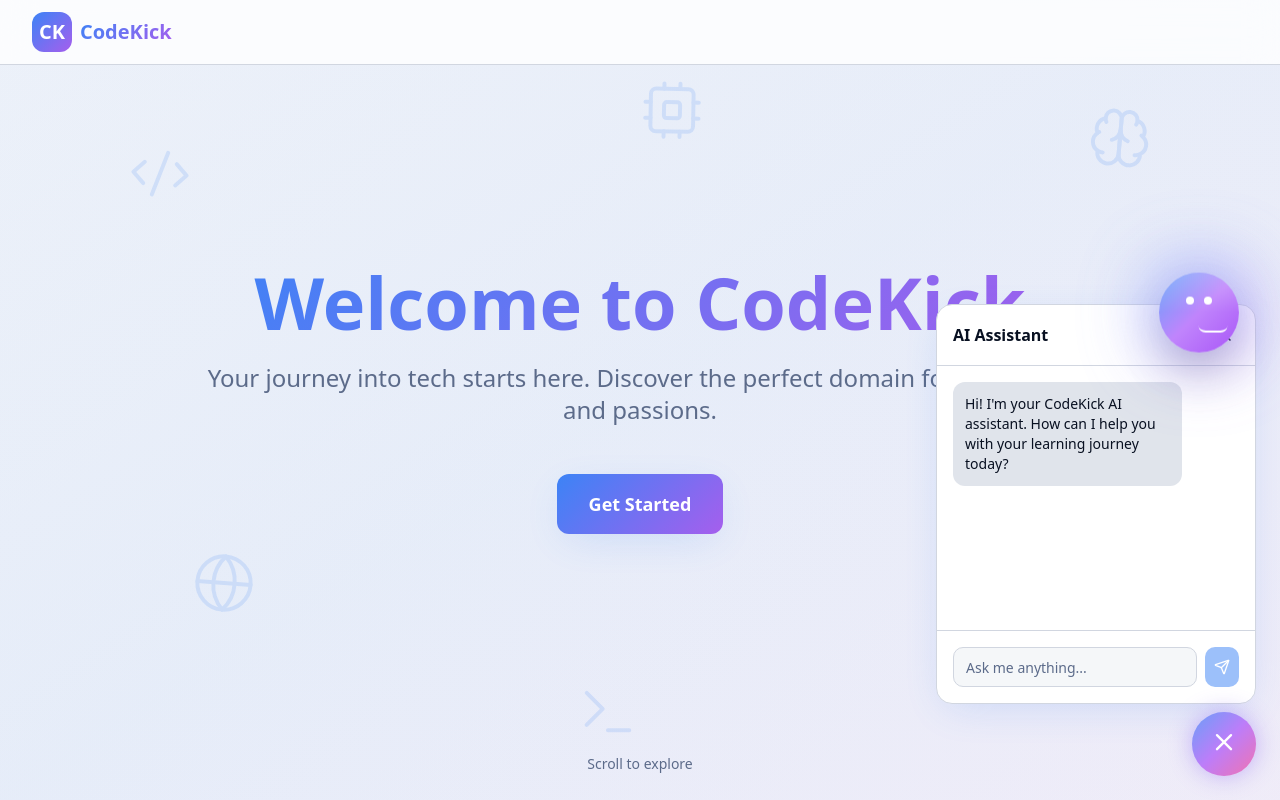
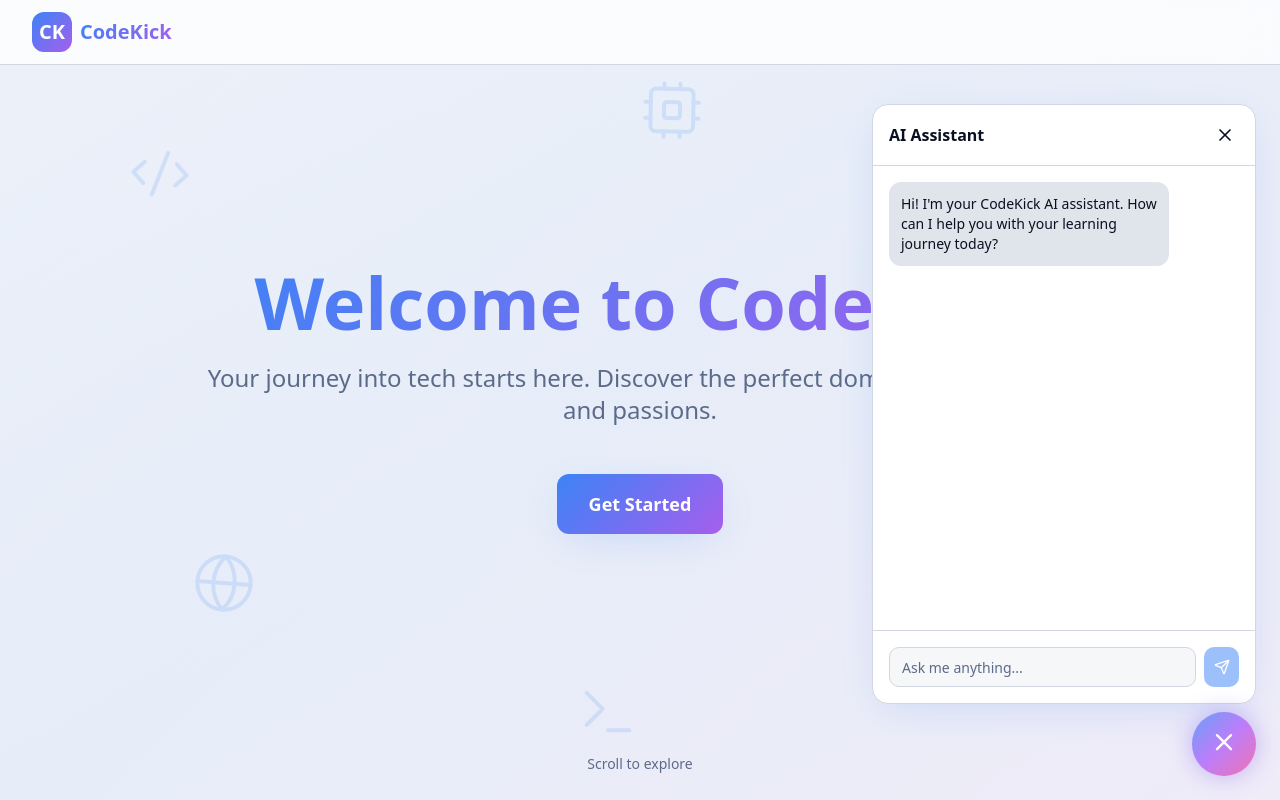
Before and after one commit to Failureguy94/codekick, a React (Vite) app: page / in a window 1280 px wide. Both pictures are taken after a click on the button 1224 px from the left and 744 px from the top of the page. Built offline with nearby package versions, Linux system fonts and the light colour scheme; the HTML template or start-up script is replaced by a standard one.

Commit message:
Reverted to commit 1c725e95ba35c95384ef723a49ec3550ebb28c6e

```diff
--- a/src/components/AIChatbot.tsx
+++ b/src/components/AIChatbot.tsx
@@ -65,101 +65,9 @@ export const AIChatbot = () => {
             animate={{ opacity: 1, y: 0, scale: 1 }}
             exit={{ opacity: 0, y: 20, scale: 0.95 }}
             transition={{ duration: 0.2 }}
-            className="fixed bottom-24 right-6 w-80 h-[400px] bg-card rounded-2xl shadow-elegant border border-border flex flex-col z-50 overflow-visible"
-            style={{ perspective: '1000px' }}
+            className="fixed bottom-24 right-6 w-96 h-[600px] bg-card rounded-2xl shadow-elegant border border-border flex flex-col z-50"
           >
-            {/* 3D Floating Avatar */}
-            <motion.div
-              className="absolute -top-8 right-4 z-20"
-              animate={{
-                y: [0, -12, 0],
-                rotateY: [0, 15, 0, -15, 0],
-                rotateX: [0, 8, 0, -8, 0],
-              }}
-              transition={{
-                y: { duration: 3, repeat: Infinity, ease: "easeInOut" },
-                rotateY: { duration: 6, repeat: Infinity, ease: "easeInOut" },
-                rotateX: { duration: 6, repeat: Infinity, ease: "easeInOut" },
-              }}
-              whileHover={{ scale: 1.15, rotateZ: 5 }}
-              style={{ transformStyle: 'preserve-3d' }}
-            >
-              {/* Main Avatar Sphere */}
-              <div className="relative w-20 h-20">
-                {/* Enhanced multi-layer glow effect */}
-                <motion.div
-                  className="absolute inset-0 rounded-full bg-gradient-to-br from-blue-400 to-purple-500 blur-2xl opacity-70"
-                  animate={{
-                    scale: [1, 1.3, 1],
-                    opacity: [0.7, 0.9, 0.7],
-                  }}
-                  transition={{
-                    duration: 2.5,
-                    repeat: Infinity,
-                    ease: "easeInOut",
-                  }}
-                />
-                <motion.div
-                  className="absolute inset-0 rounded-full bg-gradient-to-br from-blue-300 to-purple-400 blur-xl opacity-50"
-                  animate={{
-                    scale: [1.1, 1.4, 1.1],
-                    opacity: [0.5, 0.7, 0.5],
-                  }}
-                  transition={{
-                    duration: 3,
-                    repeat: Infinity,
-                    ease: "easeInOut",
-                  }}
-                />
-
-                {/* Main sphere with clean gradient */}
-                <div className="relative w-20 h-20 rounded-full bg-gradient-to-br from-blue-400 via-purple-400 to-purple-500 shadow-2xl overflow-hidden">
-                  {/* Subtle top shine */}
-                  <div className="absolute inset-0 rounded-full bg-gradient-to-b from-white/20 via-transparent to-transparent" />
-
-                  {/* Eyes */}
-                  <div className="absolute top-6 left-0 right-0 flex justify-center gap-2.5">
-                    <motion.div
-                      className="w-2 h-2 rounded-full bg-white"
-                      animate={{
-                        scaleY: [1, 0.1, 1],
-                      }}
-                      transition={{
-                        duration: 3,
-                        repeat: Infinity,
-                        repeatDelay: 2,
-                      }}
-                    />
-                    <motion.div
-                      className="w-2 h-2 rounded-full bg-white"
-                      animate={{
-                        scaleY: [1, 0.1, 1],
-                      }}
-                      transition={{
-                        duration: 3,
-                        repeat: Infinity,
-                        repeatDelay: 2,
-                      }}
-                    />
-                  </div>
-
-                  {/* Smile */}
-                  <motion.div
-                    className="absolute bottom-5 left-1/2 -translate-x-1/2 w-7 h-3.5 border-b-2 border-white rounded-full"
-                    animate={{
-                      scaleX: [1, 1.05, 1],
-                    }}
-                    transition={{
-                      duration: 2,
-                      repeat: Infinity,
-                      ease: "easeInOut",
-                    }}
-                  />
-                </div>
-              </div>
-            </motion.div>
-
-            <div className="relative flex items-center justify-between p-4 border-b border-border">
+            <div className="flex items-center justify-between p-4 border-b border-border">
               <h3 className="font-semibold">AI Assistant</h3>
               <button
                 onClick={() => setIsOpen(false)}
```
